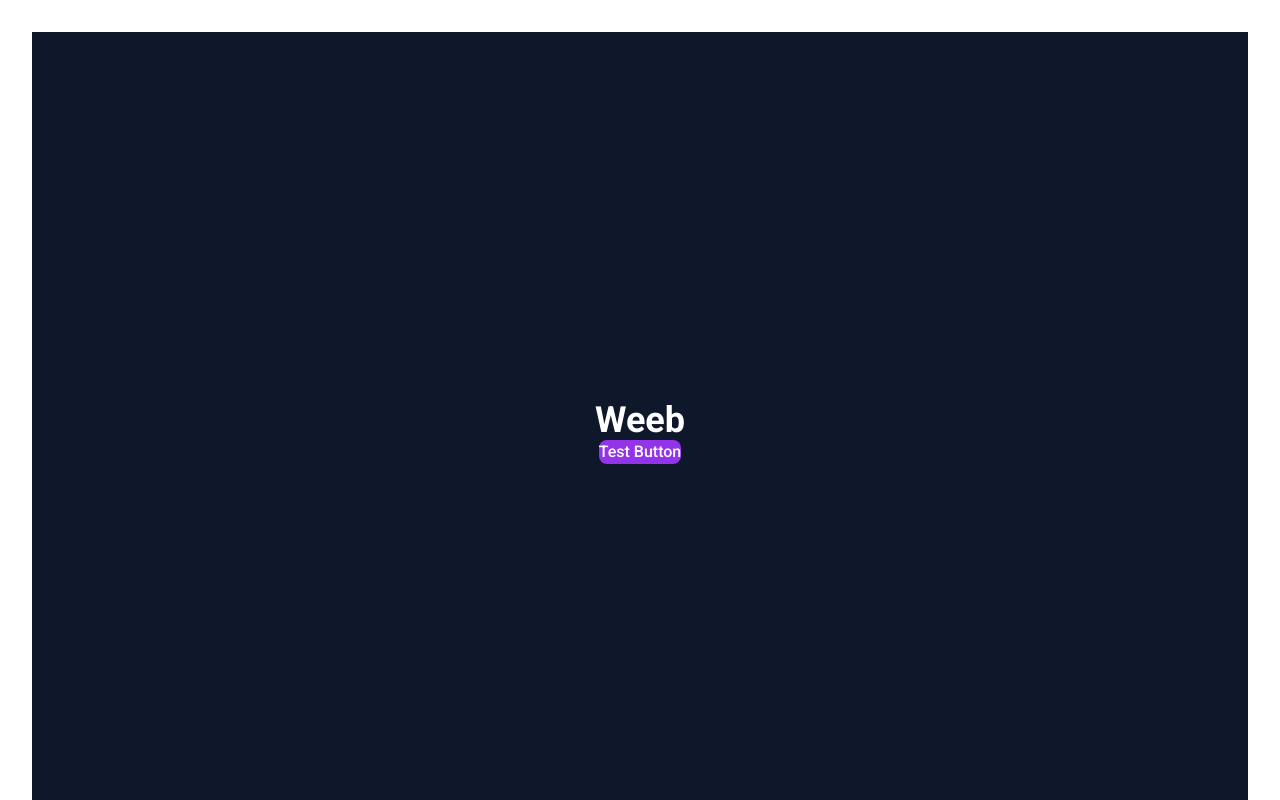
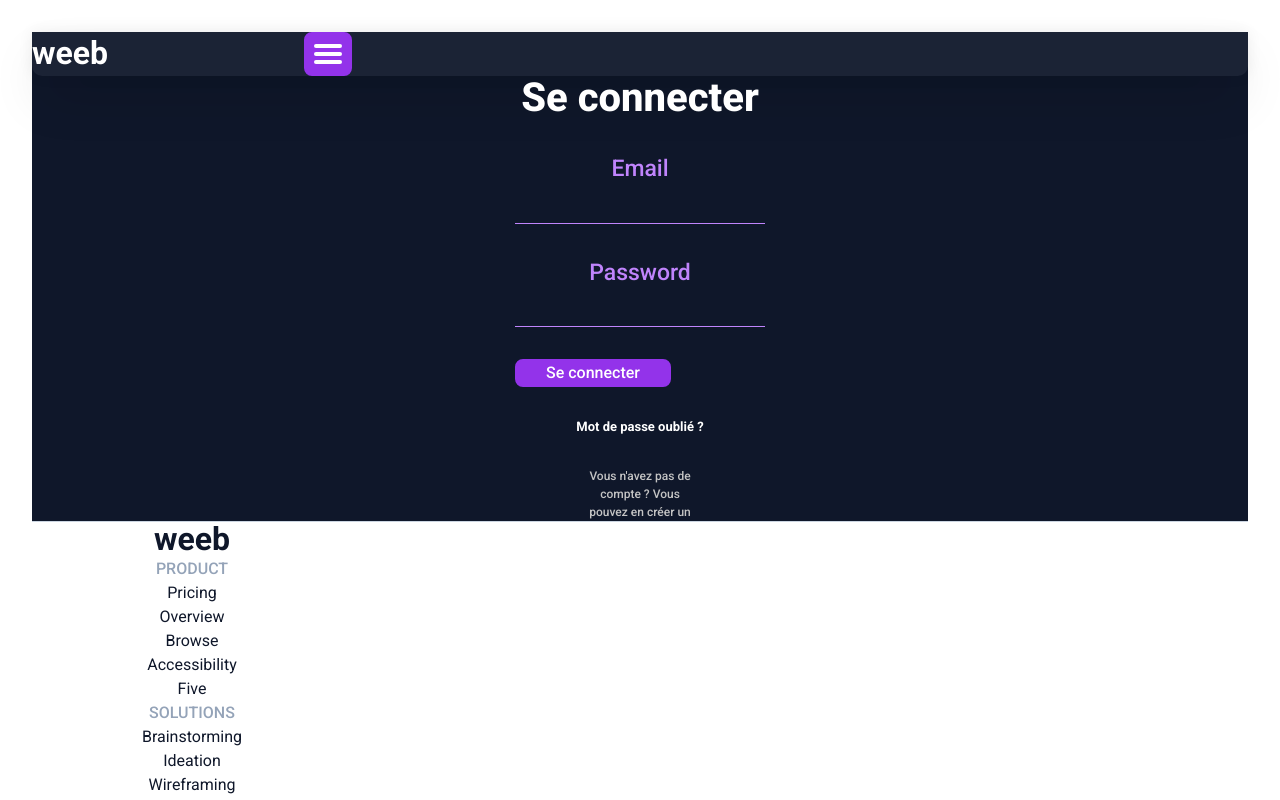
Before and after one commit to Yome07/weeb_guillaume_amselle_andreux, a React (Vite) app: page / in a window 1280 px wide. Shown: the top 800 px of the page. Built offline with nearby package versions, Linux system fonts and the light colour scheme.

Commit message:
feat: ajout de la page de connexion avec formulaire et composants réutilisables

```diff
--- a/src/App.jsx
+++ b/src/App.jsx
@@ -1,19 +1,10 @@
 import { useState } from 'react'
 import './App.css'
+import Login from './pages/Login';
 
 function App() {
-  const [count, setCount] = useState(0)
 
-  return (
-    <div className="min-h-screen bg-blue-gray-900 flex items-center justify-center">
-      <div className="text-white">
-        <h1 className="text-4xl font-bold font-roboto mb-4">Weeb</h1>
-        <button className="bg-purple-600 text-white px-6 py-3 rounded-lg font-medium">
-          Test Button
-        </button>
-      </div>
-    </div>
-  )
+  return <Login />;
 }
 
 export default App
--- a/src/pages/Login.jsx
+++ b/src/pages/Login.jsx
@@ -0,0 +1,94 @@
+import { useState } from 'react';
+import Header from '../components/layout/Header';
+import Footer from '../components/layout/Footer';
+import Input from '../components/ui/Input';
+import Button from '../components/ui/Button';
+
+/**
+ * Page de connexion (Login)
+ * Contient un formulaire avec email et password
+ * Version Mobile First
+ */
+function Login() {
+  // États pour gérer les valeurs des champs du formulaire
+  const [email, setEmail] = useState('');
+  const [password, setPassword] = useState('');
+
+  /**
+   * Gère la soumission du formulaire
+   * @param {Event} e - L'événement de soumission du formulaire
+   */
+  const handleSubmit = (e) => {
+    e.preventDefault(); // Empêche le rechargement de la page
+    console.log('Email:', email);
+    console.log('Password:', password);
+    // TODO: Ajouter la logique de connexion ici
+  };
+
+  return (
+    <div className="min-h-screen flex flex-col bg-blue-gray-900">
+      {/* En-tête avec logo et menu */}
+      <Header />
+
+      {/* Section principale du formulaire */}
+      <main className="flex-1 flex flex-col items-center px-20 py-[50px] gap-20">
+
+        {/* Container du formulaire */}
+        <div className="flex flex-col items-center gap-8 w-full max-w-[250px]">
+
+          {/* Titre principal */}
+          <h2 className="text-white font-roboto font-extrabold text-[40px] leading-[110%] text-center">
+            Se connecter
+          </h2>
+
+          {/* Formulaire de connexion */}
+          <form onSubmit={handleSubmit} className="w-full flex flex-col gap-8">
+
+            {/* Champ Email */}
+            <Input
+              label="Email"
+              type="email"
+              id="email"
+              value={email}
+              onChange={(e) => setEmail(e.target.value)}
+              placeholder=""
+            />
+
+            {/* Champ Password */}
+            <Input
+              label="Password"
+              type="password"
+              id="password"
+              value={password}
+              onChange={(e) => setPassword(e.target.value)}
+              placeholder=""
+            />
+
+            {/* Bouton de soumission */}
+            <Button type="submit" className="w-[156px] mx-auto">
+              Se connecter
+            </Button>
+          </form>
+
+          {/* Lien mot de passe oublié */}
+          <a
+            href="#"
+            className="text-white font-inter font-semibold text-[13px] leading-4 text-center hover:text-purple-light transition"
+          >
+            Mot de passe oublié ?
+          </a>
+
+          {/* Texte inscription */}
+          <p className="text-gray-light font-poppins font-medium text-xs leading-[18px] text-center max-w-[121px]">
+            Vous n'avez pas de compte ? Vous pouvez en créer un
+          </p>
+        </div>
+      </main>
+
+      {/* Pied de page */}
+      <Footer />
+    </div>
+  );
+}
+
+export default Login;
```
